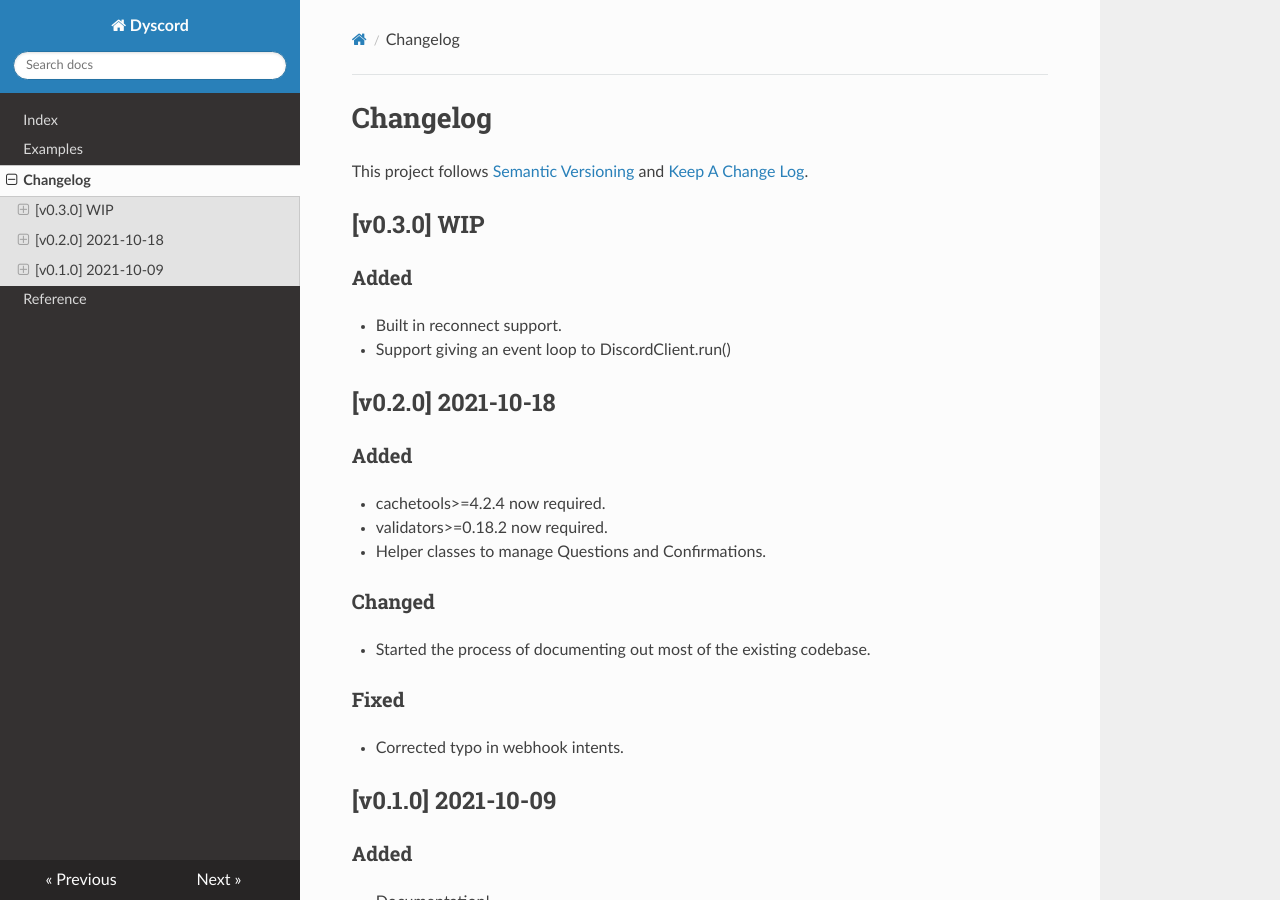
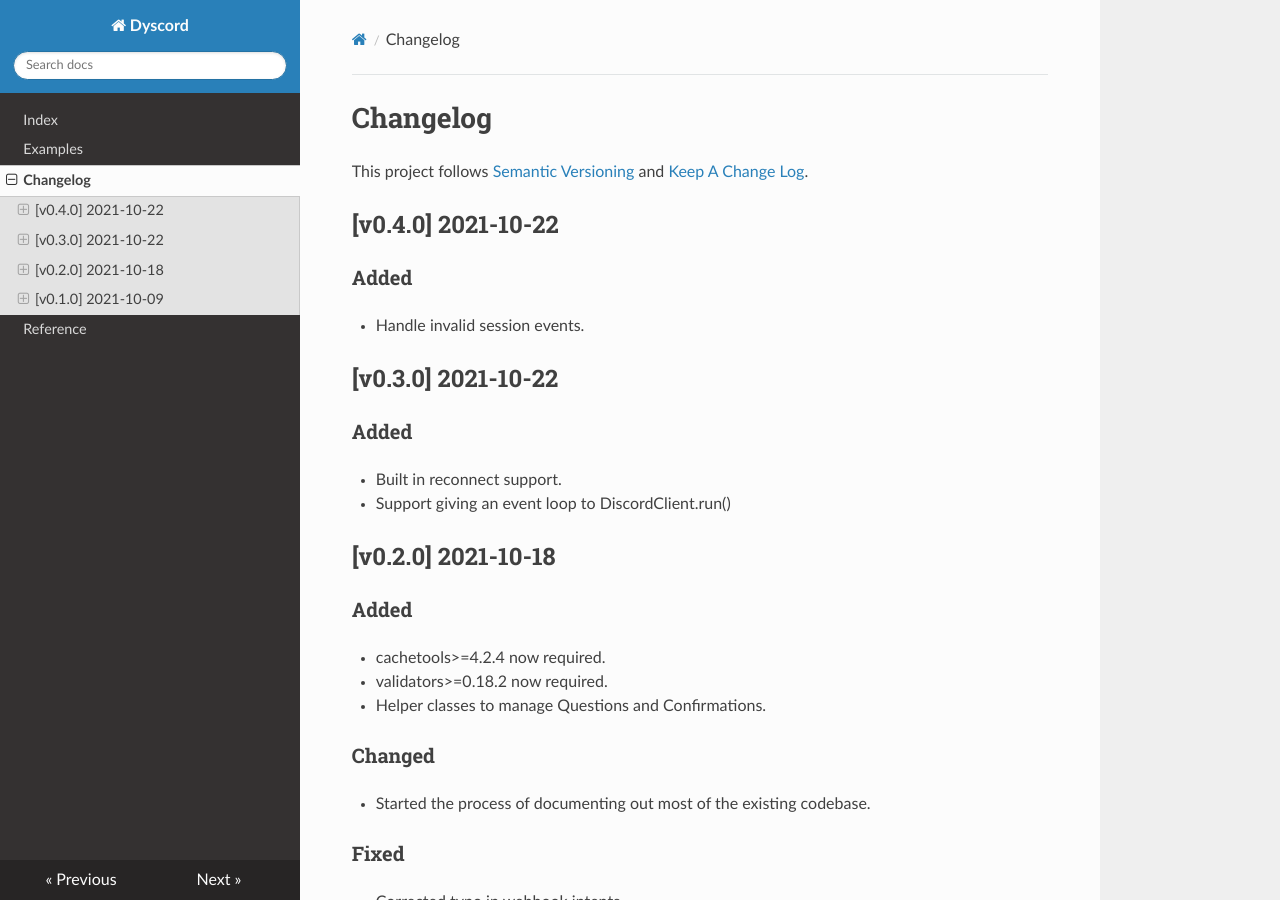
Before and after one commit to isbe-house/dyscord, an MkDocs documentation site: the page built from docs/changelog.md, in a window 1280 px wide and 900 px high. Built offline with MkDocs 1.6.1, drawn with Linux system fonts in a browser that asks for light colours; nearby versions of some CDN libraries.

Commit message:
chore: update version and changelog.

```diff
--- a/docs/changelog.md
+++ b/docs/changelog.md
@@ -2,7 +2,11 @@
 
 This project follows [Semantic Versioning](https://semver.org/) and [Keep A Change Log](https://keepachangelog.com/en/1.0.0/).
 
-## [v0.3.0] WIP
+## [v0.4.0] 2021-10-22
+### Added
+- Handle invalid session events.
+
+## [v0.3.0] 2021-10-22
 ### Added
 - Built in reconnect support.
 - Support giving an event loop to DiscordClient.run()
--- a/src/dyscord/version.py
+++ b/src/dyscord/version.py
@@ -1,6 +1,6 @@
 '''Version of the software.'''
 
-__version__ = '0.3.0'
+__version__ = '0.4.0.dev0'
 
 # [N!]N(.N)*[{a|b|rc}N][.postN][.devN]
 # Valid regex: ((\d+)(\.\d+(\.\d+)?)?)((a|b|rc)\d+)?(.post\d+)?(.dev\d+)?
```
